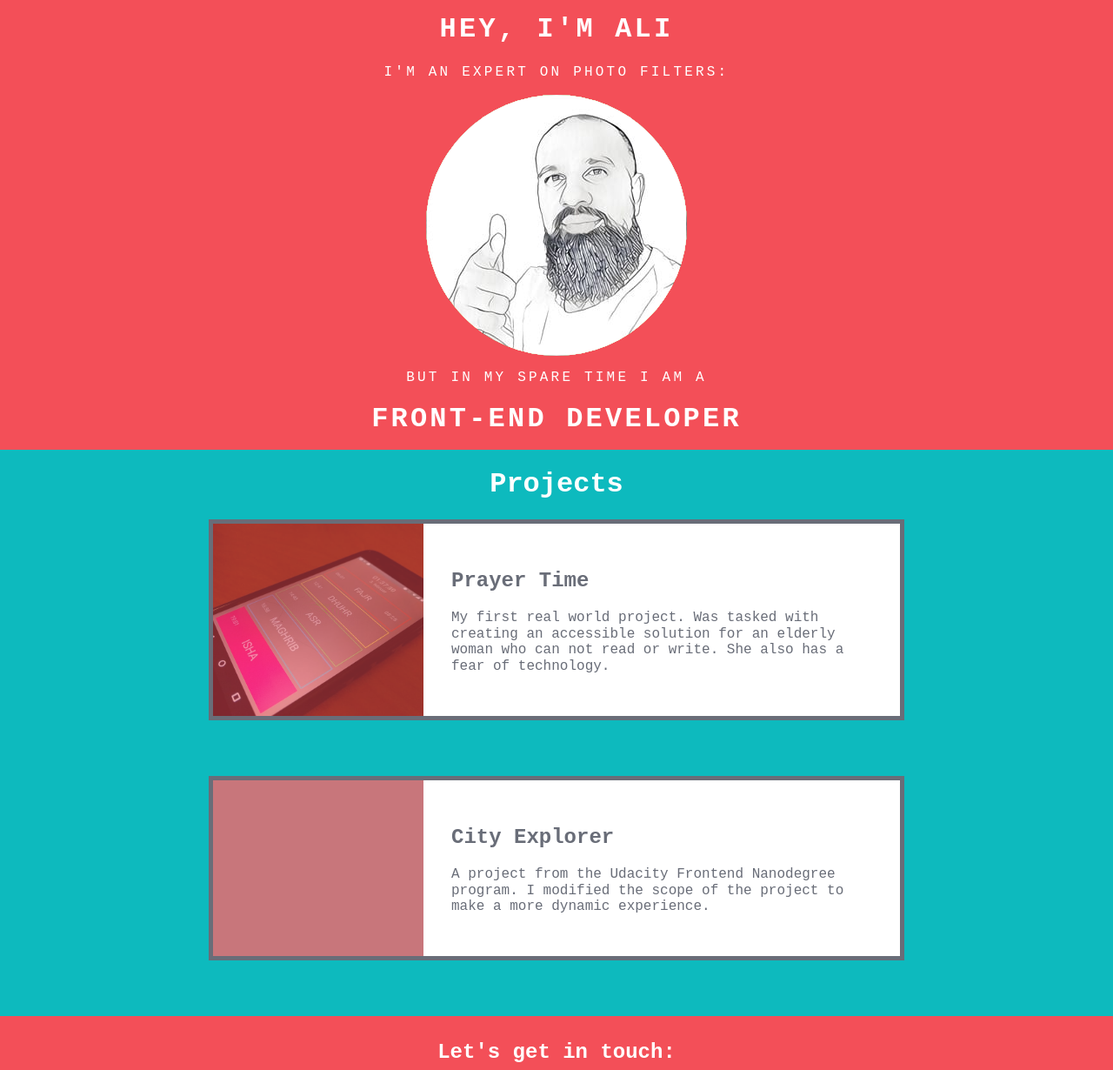
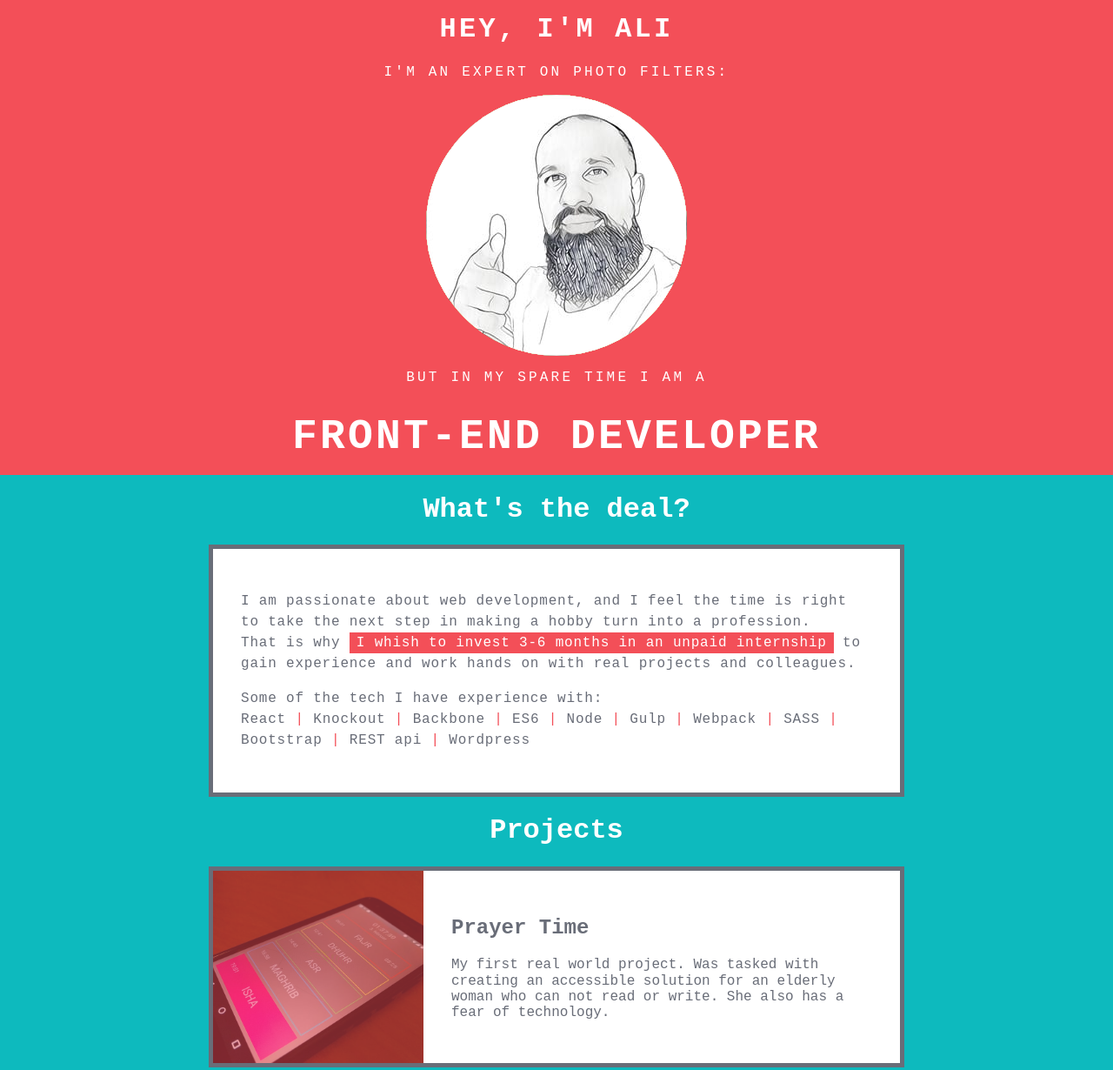
Before and after one commit to abooayoob/abooayoob.github.io, a website: page index.html in a window 1280 px wide. Shown: the top 1230 px of the page at 87% size. Drawn offline with Linux system fonts and the light colour scheme; grey boxes are pictures that could not be loaded; a web font is replaced by a local one.

Commit message:
add the deal

```diff
--- a/index.html
+++ b/index.html
@@ -20,6 +20,37 @@
       <p>But in my spare time I am a</p>
       <h1 class="real-deal">front-end developer</h1>
     </header>
+
+    <article class="whoami">
+      <header class="whoami__header">
+        <h1 class="whorami__title">What's the deal?</h1>
+      </header>
+
+      <div class="whoami__body">
+        <p>
+          I am passionate about web development, and I feel the time is
+          right to take the next step in making a hobby turn into a profession. <br>
+          That is why <span class="highlight">I whish to invest 3-6 months in an unpaid internship</span>
+          to gain experience and work hands on with real projects and colleagues.
+        </p>
+
+        <p>
+
+        </p>
+
+        <p>
+          Some of the tech I have experience with: <br>
+          React <span class="delimiter">|</span> Knockout
+          <span class="delimiter">|</span> Backbone <span class="delimiter">|</span>
+          ES6 <span class="delimiter">|</span> Node <span class="delimiter">|</span>
+          Gulp <span class="delimiter">|</span> Webpack <span class="delimiter">|</span>
+          SASS <span class="delimiter">|</span> Bootstrap <span class="delimiter">|</span>
+          REST api <span class="delimiter">|</span> Wordpress
+        </p>
+
+
+      </div>
+    </article>
 
     <article class="projects">
       <header class="projects__header">
--- a/source/sass/master.sass
+++ b/source/sass/master.sass
@@ -62,6 +62,7 @@ body
 
 .real-deal
   margin-bottom: 0
+  font-size: 3rem
   // transform: translate(0, -80px)
 
 // @import contact
@@ -97,12 +98,14 @@ body
 
 // @import projects
 
-.projects
+.projects,
+.whoami
   max-width: 800px
   width: 90%
   margin: 0 auto
 
-.projects__header
+.projects__header,
+.whoami__header
   text-align: center
 
 .projects__project
@@ -138,8 +141,22 @@ body
   background-image: url('../images/city-explorer-natural.jpg')
   opacity: .5
 
+.whoami__body
+  line-height: 1.5rem
+  letter-spacing: .05rem
+  border: 5px solid $dark-gray
+  background-color: white
+  color: $dark-gray
+  padding: 2rem
 
+.highlight
+  display: inline-block
+  background-color: $tomato
+  color: white
+  padding: 0 .5rem 0 .5rem
 
+.delimiter
+  color: $tomato
 
 
 // footer
@@ -162,7 +179,7 @@ body
   border: 5px solid $dark-gray
   display: flex
   align-items: center
-  flex: 1 1 auto
+  flex: 1 1 23%
   margin: .5rem
   justify-content: center
 
```
Also changed, not shown: source/index.html (+31 -0 lines), css/master.css.
